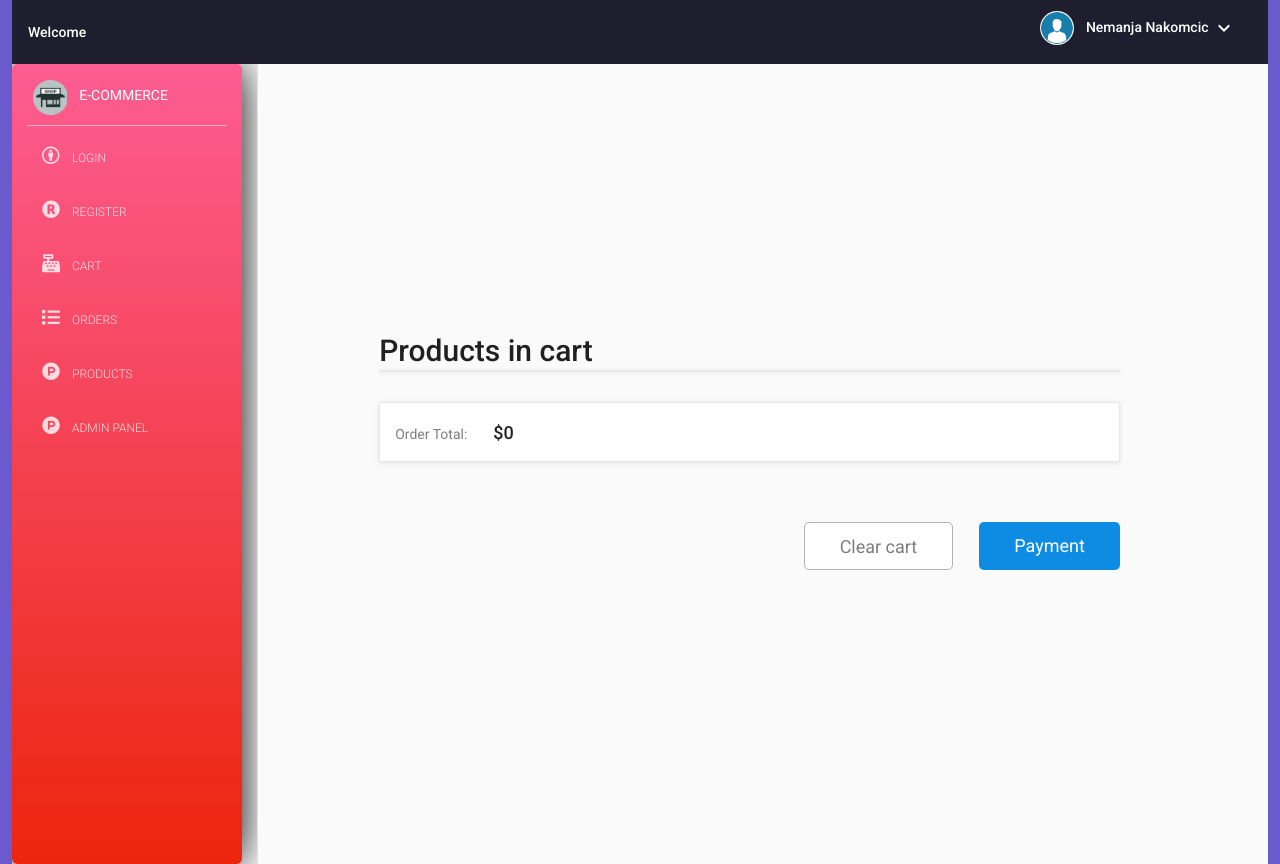
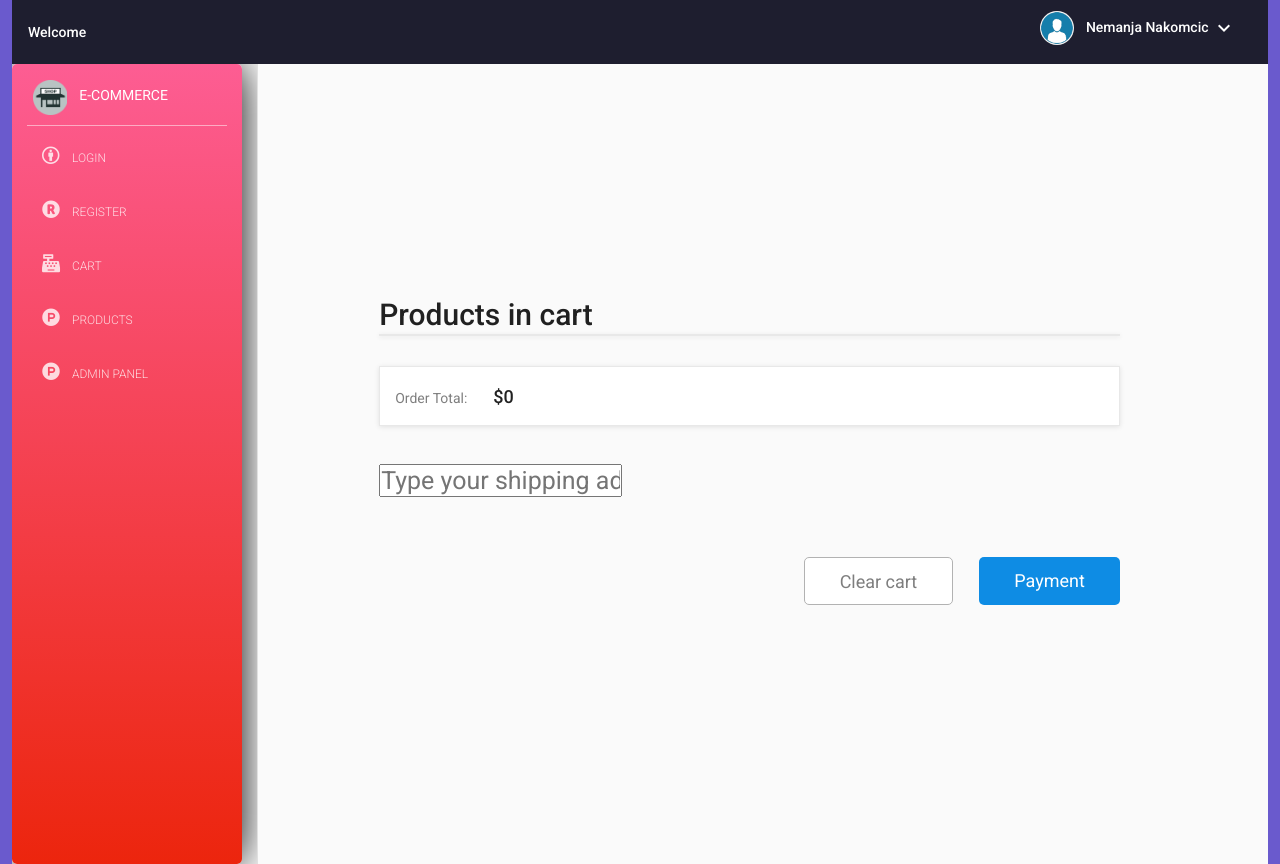
Before and after one commit to pakisans/E-commerce-frontend, an Angular app in the folder frontend/: page /cart in a window 1280 px wide. Built offline with nearby package versions, Linux system fonts and the light colour scheme.

Commit message:
logout button fixed,cart added addres input filed

```diff
--- a/frontend/src/app/cart/cart.component.css
+++ b/frontend/src/app/cart/cart.component.css
@@ -198,3 +198,11 @@ ul {
     cursor: pointer;
     vertical-align: top
 }
+.inputAddress{
+    margin-top: 5%;
+}
+
+.inputAddress input{
+    width: 19vw;
+    font-size: 25px;
+}
--- a/frontend/src/app/cart/cart.component.html
+++ b/frontend/src/app/cart/cart.component.html
@@ -43,6 +43,9 @@
                                 <div class="order_total_amount">${{totalPrice}}</div>
                             </div>
                         </div>
+                        <div class="inputAddress">
+                            <input class="col-md-3" type="text" name = "address" placeholder="Type your shipping address here">
+                        </div>
                         <div class="cart_buttons">
                              <button type="button"
                              (click) = "clearCart()" class="button cart_button_clear">Clear cart</button>
--- a/frontend/src/app/side-nav/side-nav.component.html
+++ b/frontend/src/app/side-nav/side-nav.component.html
@@ -13,7 +13,7 @@
         <li class="active"><a routerLink="/"><i class="fab fa-creative-commons-by"></i>Login</a></li>
         <li><a routerLink="registration"><i class="fas fa-registered"></i>Register</a></li>
         <li><a routerLink="cart"><i class="fas fa-cash-register"></i>Cart</a></li>
-        <li><a routerLink="orders"><i class="fas fa-list"></i>Orders</a></li>
+        <!-- <li><a routerLink="orders"><i class="fas fa-list"></i>Orders</a></li> -->
         <li><a routerLink="products"><i class="fab fa-product-hunt"></i>Products</a></li>
         <li><a routerLink="admin-panel"><i class="fab fa-product-hunt"></i>Admin panel</a></li>
     </ul>
--- a/frontend/src/app/toolbar/toolbar.component.html
+++ b/frontend/src/app/toolbar/toolbar.component.html
@@ -10,11 +10,9 @@
                         <mat-icon>keyboard_arrow_down</mat-icon>
                     </button>
                     <mat-menu #menu="matMenu">
-                        <button mat-menu-item>
-                            <mat-icon (click) = "logout()">exit_to_app</mat-icon>
+                        <button mat-menu-item (click) = "logout()">
+                            <mat-icon >exit_to_app</mat-icon>
                             Logout
-                            <mat-icon>perm_contact_calendar</mat-icon>
-                            Profile
                         </button>
 
                     </mat-menu>
```
